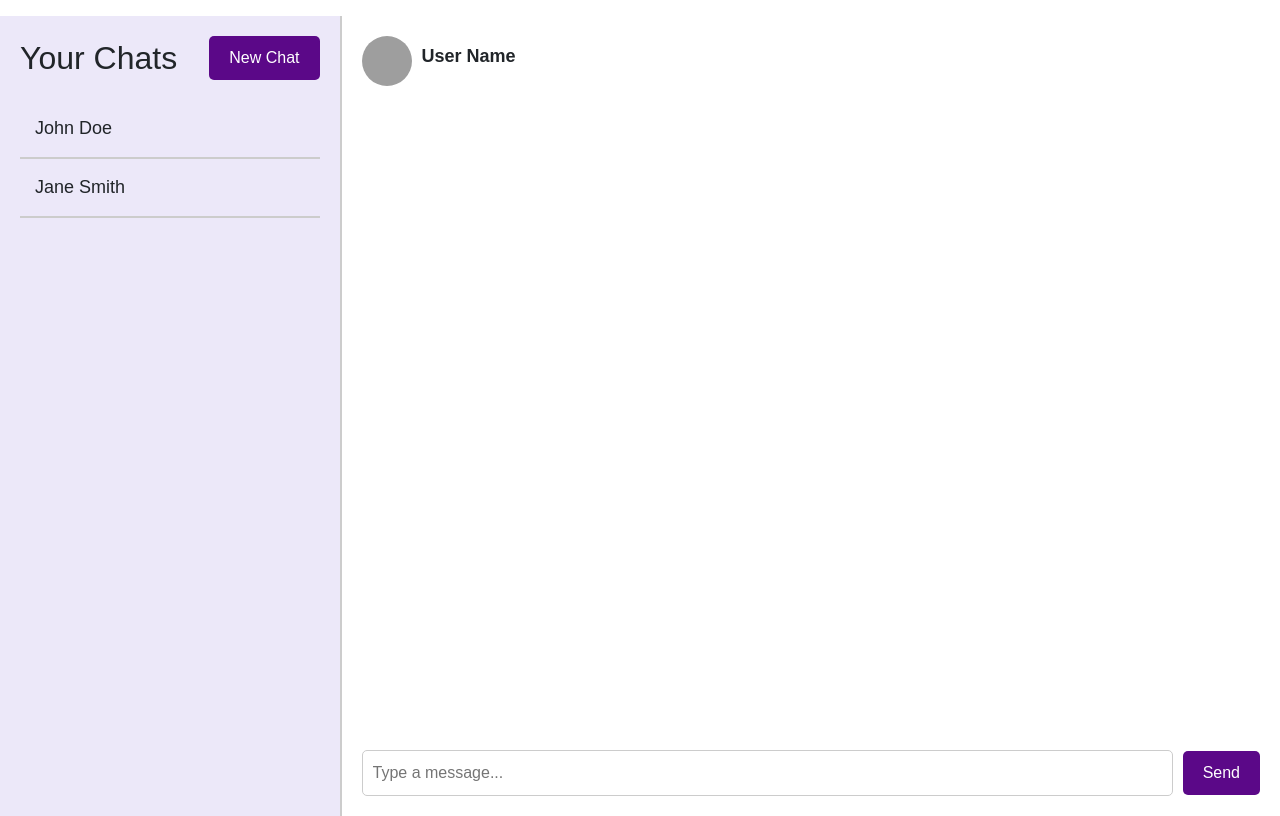
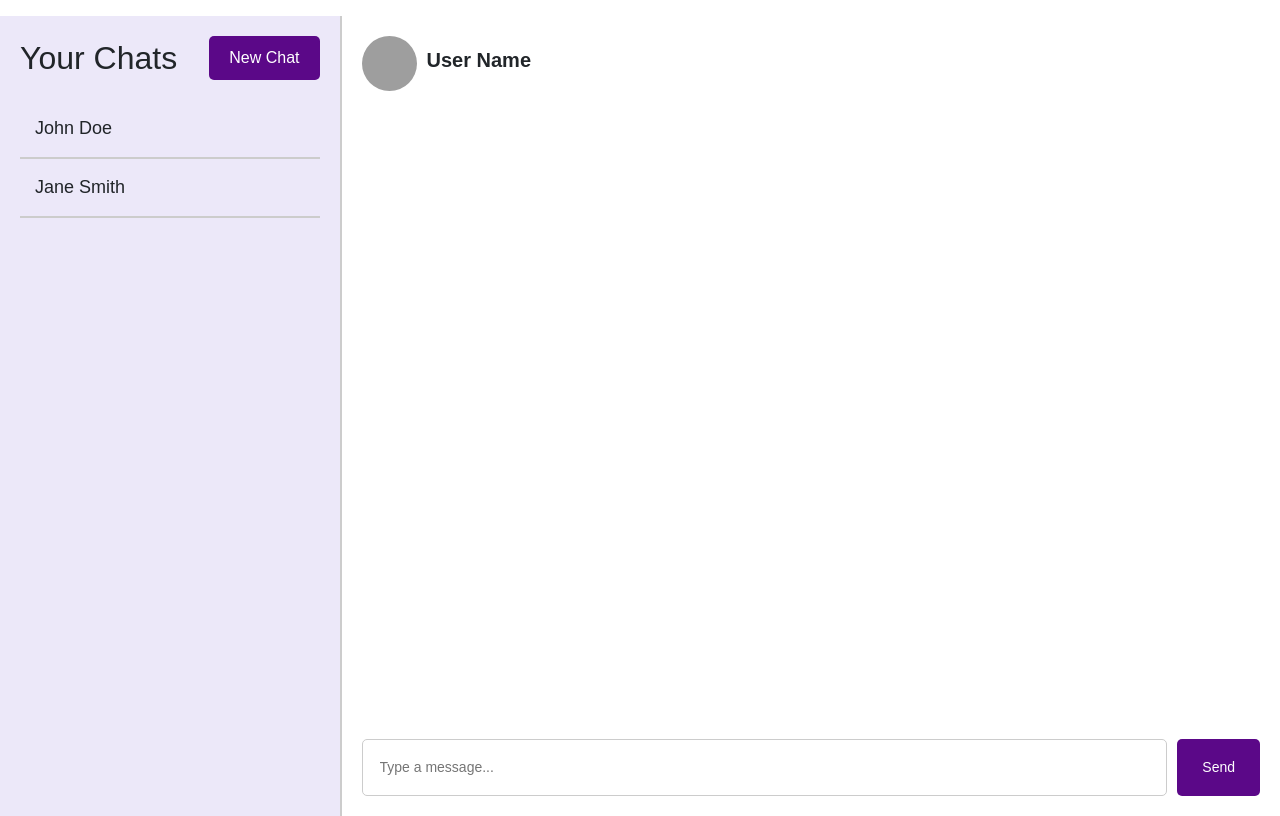
Before and after one commit to gcivil-nyu-org/INT2-Monday-Spring2024-Team-1, a Django app: template chat/templates/chat/chat.html in a window 1280 px wide. Shown: the part 113-929 px from the top of the page. Run offline with Django 4.2, Linux system fonts and the light colour scheme; the template is opened without the code that fills it, so the values that code supplies are empty; some libraries are stand-ins or nearby versions; grey boxes are pictures that could not be loaded.

Commit message:
size adjustments

```diff
--- a/chat/templates/chat/chat.html
+++ b/chat/templates/chat/chat.html
@@ -45,18 +45,18 @@
         .chat-header {
             display: flex;
             align-items: center;
-            margin-bottom: 20px;
+            margin-bottom: 30px;
         }
 
             .profile-picture {
-                width: 50px;
-                height: 50px;
+                width: 55px;
+                height: 55px;
                 border-radius: 50%;
                 margin-right: 10px;
             }
 
             .user-name {
-                font-size: 18px;
+                font-size: 20px;
                 font-weight: bold;
             }
 
@@ -133,14 +133,16 @@
 
         .message-input {
             flex: 1;
-            padding: 10px;
+            padding: 17px;
+            font-size: 14px;
             border: 1px solid #ccc;
             border-radius: 5px;
         }
 
         .send-button {
             margin-left: 10px;
-            padding: 10px 20px;
+            padding: 18px 25px;
+            font-size: 14px;
             background-color: #5B0888;
             color: #FFFFFF;
             border: none;
```
